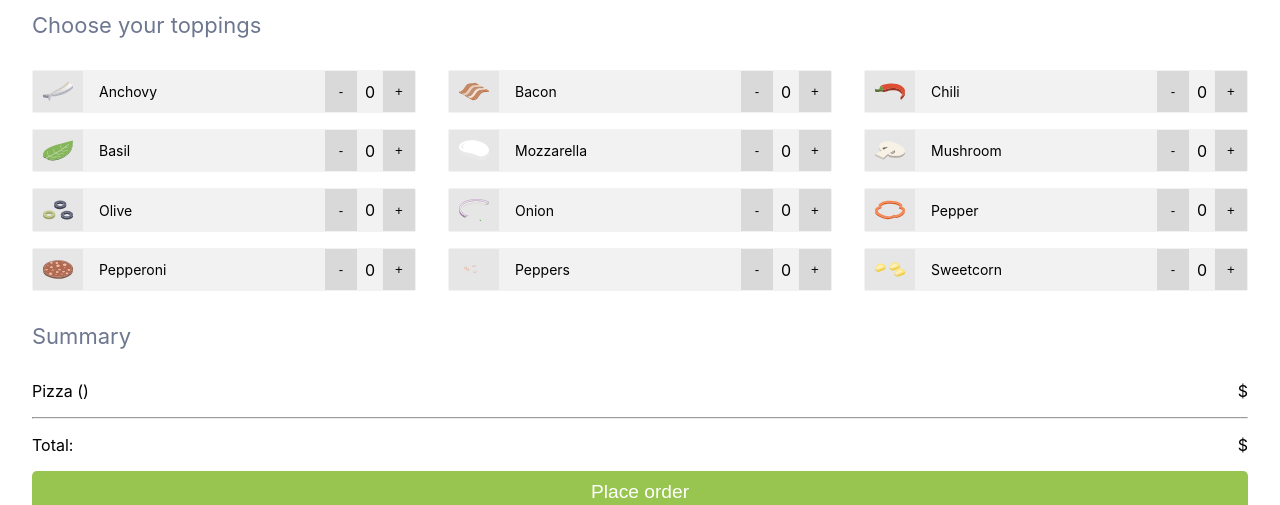
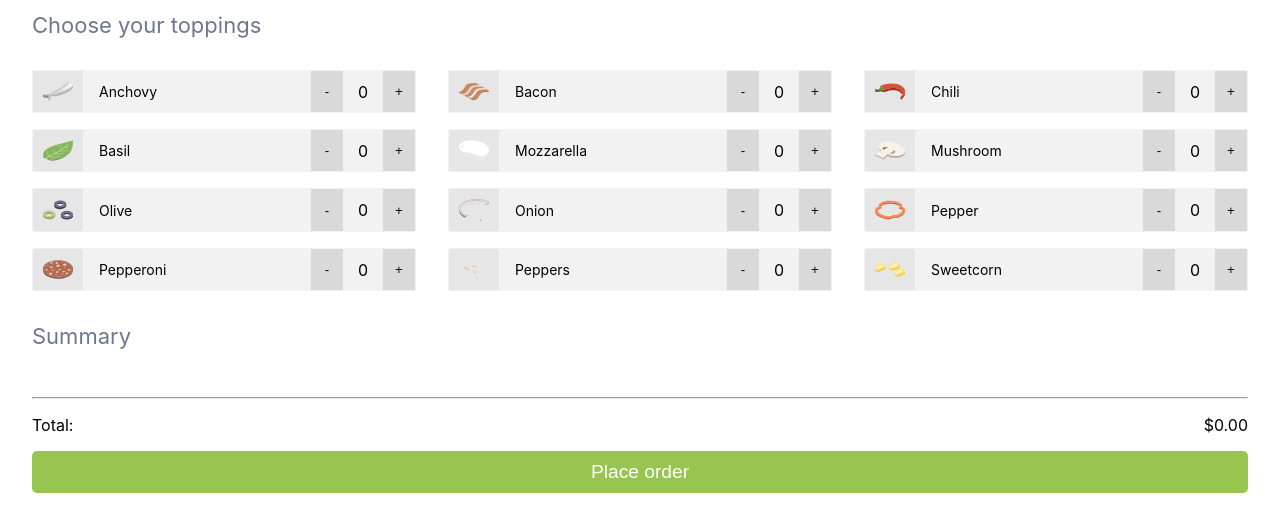
Before and after one commit to alun777/pizza-creator, a React (Create React App) app: page / in a window 1280 px wide. Shown: the part 444-949 px from the top of the page. Built offline with nearby package versions, Linux system fonts and the light colour scheme; the HTML template or start-up script is replaced by a standard one.

Commit message:
update state in app

```diff
--- a/src/components/PizzaCreatorAppForm/PizzaCreatorAppForm.js
+++ b/src/components/PizzaCreatorAppForm/PizzaCreatorAppForm.js
@@ -9,24 +9,94 @@ class PizzaCreatorAppForm extends Component {
   constructor(props) {
     super(props);
     this.state = {
-      summaryToppingList: []
+      selectedToppings: [],
+      selectedPizzaSize: '',
+      selectedPizzaPrice: ''
+    }
+    this.addSelectToppingAmount = this.addSelectToppingAmount.bind(this)
+    this.minusSelectedToppingAmount = this.minusSelectedToppingAmount.bind(this)
+    this.handleSelectedSize = this.handleSelectedSize.bind(this)
+  }
+
+  setSelectedTopping(newList) {
+    this.setState({
+      selectedToppings: newList
+    })
+  }
+
+  updateSelectedToppingAmount(toppingName, price, delta) {
+    const { selectedToppings } = this.state;
+    const selectedTopping = selectedToppings.find(({ name }) => {
+      return name === toppingName;
+    })
+
+    const amount = selectedTopping ? selectedTopping.amount : 0;
+    const newAmount = (amount + delta >= 0) ? amount + delta : 0;
+
+    if (selectedTopping === undefined && newAmount > 0) {
+      const newList = [...selectedToppings, {
+        name: toppingName,
+        amount: newAmount,
+        price
+      }];
+      this.setSelectedTopping(newList);
+    } else if (selectedTopping) {
+      const selectedToppingIndex = selectedToppings.indexOf(selectedTopping);
+      const newList = [...selectedToppings];
+      newList[selectedToppingIndex].amount = newAmount
+      this.setSelectedTopping(newList);
     }
   }
 
-  addToSummaryList = (toppingListId)=> {
-    if (toppingListId != null){
-      console.log(toppingListId)
+  addSelectToppingAmount(name, price, value = 1) {
+    this.updateSelectedToppingAmount(name, price, value)
+  }
+
+  minusSelectedToppingAmount(name, price, value = 1) {
+    this.updateSelectedToppingAmount(name, price, -value)
+  }
+
+  handleSelectedSize(name, price) {
+    this.setState({
+      selectedPizzaSize: name,
+      selectedPizzaPrice: price
+    })
+  }
+
+  getSummaryTotal() {
+    const { selectedPizzaPrice, selectedToppings } = this.state;
+
+    let totalToppingPrice = 0
+    for (let i = 0; i < selectedToppings.length; i++) {
+      totalToppingPrice = totalToppingPrice + selectedToppings[i].price * selectedToppings[i].amount
     }
+
+    const total = parseFloat(selectedPizzaPrice + totalToppingPrice).toFixed(2);
+
+    return total
   }
 
   render() {
+    const { selectedToppings, selectedPizzaSize, selectedPizzaPrice } = this.state
     return (
       <section className="pizza__creator__app">
         <form action="">
-          <DetailsSection></DetailsSection>
-          <SizesSections></SizesSections>
-          <ToppingsSection addToSummaryList={this.addToSummaryList}></ToppingsSection>
-          <SummarySection selectedToppings={[]} selectedPizza={{}} total={''}></SummarySection>
+          <DetailsSection />
+          <SizesSections
+            selectedPizzaSize={selectedPizzaSize}
+            handleSelectedSize={this.handleSelectedSize}
+          />
+          <ToppingsSection
+            selectedToppings={selectedToppings}
+            onAmountAdd={this.addSelectToppingAmount}
+            onAmountMinus={this.minusSelectedToppingAmount}
+          />
+          <SummarySection
+            selectedToppings={selectedToppings}
+            selectedPizzaSize={selectedPizzaSize}
+            selectedPizzaPrice={selectedPizzaPrice}
+            total={this.getSummaryTotal()}
+          />
         </form>
       </section>
     )
--- /dev/null
+++ b/src/components/PizzaSize/PizzaSize.js
@@ -0,0 +1,41 @@
+import React, { Component } from 'react';
+import pizzaImg from '../../assets/size.png';
+
+
+class PizzaSize extends Component {
+  constructor(props) {
+    super(props);
+    this.state = {}
+  }
+
+  getPizzaSizeClassName(){
+    const { selectedPizzaSize, name } = this.props;
+    const opacityClassName = selectedPizzaSize ? 'size__opacity' : '';
+    if (selectedPizzaSize === name ){
+      return `size size__${name} size__active`
+    } else {
+      return `size size__${name} ${opacityClassName}`
+    }
+  }
+
+  render() {
+    const { name, price, handleSelectedSize } = this.props
+    return (
+      <div
+        className={this.getPizzaSizeClassName()}
+        onClick={() => handleSelectedSize(name, price)}
+        key={name}
+      >
+        <img src={pizzaImg} alt={name} />
+        <div>
+          {name}
+          <br />
+          <span className="size__price">${price}</span>
+        </div>
+      </div>
+
+    )
+  }
+}
+
+export default PizzaSize;
--- /dev/null
+++ b/src/components/PizzaSize/index.js
@@ -0,0 +1,3 @@
+import PizzaSize from './PizzaSize';
+
+export default PizzaSize;
--- a/src/components/SummarySection/SummarySection.js
+++ b/src/components/SummarySection/SummarySection.js
@@ -1,27 +1,22 @@
-import React, { Component } from 'react';
+import React from 'react';
 import SubmitButton from '../SubmitButton';
 
-class SummarySection extends Component {
-  constructor(props){
-    super(props);
-  }
 
-  render() {
-    const { selectedToppings, selectedPizza, total } = this.props
+const SummarySection =({ selectedToppings, selectedPizzaSize, total, selectedPizzaPrice }) => {
   return (
     <section className="section summary">
       <h2 className="section__title">Summary</h2>
       <ul className="items">
         <li className="item">
-            <span className="item__name">Pizza ({selectedPizza.name})</span>
-            <span className="item__price">${selectedPizza.price}</span>
+          <span className="item__name">{selectedPizzaSize? `Pizza (${selectedPizzaSize})` : ''}</span>
+          <span className="item__price">{selectedPizzaPrice? `$${selectedPizzaPrice}`: ''}</span>
         </li>
         {
           selectedToppings.map(({ name, price, amount }) => {
-              return (
-                <li className="item">
+            return  amount > 0 && (
+              <li className="item" key={name}>
                 <span className="item__name">{name} * {amount}</span>
-                  <span className="item__price">${price}</span>
+                <span className="item__price">${(price*amount).toFixed(2)}</span>
               </li>
             )
           })
@@ -40,6 +35,5 @@ class SummarySection extends Component {
     </section>
   )
 }
-}
 
 export default SummarySection;
--- /dev/null
+++ b/src/components/ToppingList/ToppingList.js
@@ -0,0 +1,55 @@
+import React, { Component } from 'react';
+
+class ToppingList extends Component {
+  constructor(props) {
+    super(props);
+    this.getToppingClassName=this.getToppingClassName.bind(this);
+    this.getSelectedTopping=this.getSelectedTopping.bind(this)
+    this.getAmount=this.getAmount.bind(this);
+
+  }
+
+  getSelectedTopping() {
+    const { selectedToppings, name } = this.props;
+
+    const selectedTopping = selectedToppings.find(({ name: selectedToppingName }) => selectedToppingName === name);
+
+    return selectedTopping
+  }
+
+  getToppingClassName() {
+    const selectedTopping = this.getSelectedTopping();
+    const active = selectedTopping && selectedTopping.amount > 0;
+
+    if (!active) {
+      return 'topping';
+    }
+    return 'topping topping__active'
+  }
+
+  getAmount() {
+    const selectedTopping = this.getSelectedTopping();
+    const amount = selectedTopping ? selectedTopping.amount : 0;
+    return amount;
+  }
+
+
+  render() {
+    const { srcImg, name, onAmountAdd, onAmountMinus, price } = this.props
+    return (
+      <div
+        className={this.getToppingClassName()}
+      >
+        <img src={srcImg} alt={name}></img>
+        <span>{name}</span>
+        <div className="topping__amount">
+          <button type="button" onClick={() => onAmountMinus(name, price)}>-</button>
+          <span>{this.getAmount()}</span>
+          <button type="button" onClick={() => onAmountAdd(name, price)}>+</button>
+        </div>
+      </div>
+    )
+  }
+}
+
+export default ToppingList;
--- /dev/null
+++ b/src/components/ToppingList/index.js
@@ -0,0 +1,3 @@
+import ToppingList from './ToppingList';
+
+export default ToppingList;
--- a/src/components/ToppingsSection/ToppingsSection.js
+++ b/src/components/ToppingsSection/ToppingsSection.js
@@ -1,4 +1,5 @@
 import React, { Component } from 'react';
+import ToppingList from '../ToppingList/index';
 // import anchovy from '../assets/toppings/anchovy.svg';
 // import bacon from '../assets/toppings/bacon.svg';
 // import basil from '../assets/toppings/basil.svg';
@@ -90,53 +91,28 @@ class ToppingsSection extends Component {
         isChosen: false
       }]
     }
-    this.handleToppingClick = this.handleToppingClick.bind(this);
   }
 
-
-  handleToppingClick(toppingListId) {
-    const newList = [...this.state.toppingsList]
-    newList[toppingListId].isChosen = !newList[toppingListId].isChosen
-    this.setState({
-      toppingsList: newList
-    })
-    const newItemInSummary = this.updateSummaryList(toppingListId)
-    this.props.addToSummaryList(newItemInSummary)
-  }
-
-  updateSummaryList(toppingListId){
-    if (this.state.toppingsList[toppingListId].isChosen) {
-      return toppingListId
-    } else {
-      return null
-    }
-  }
-
-
-
   render() {
+    const { selectedToppings, onAmountAdd, onAmountMinus } = this.props
+    const { toppingsList } = this.state
     return (
       <React.Fragment>
         <section className="section toppings">
           <h2 className="section__title">Choose your toppings</h2>
           <div className="toppings__container">
             {
-              this.state.toppingsList.map(({ id, srcImg, name, isChosen }) => {
-                const toppingActiveClassName = isChosen ? "topping topping__active" : "topping"
+              toppingsList.map(({ id, srcImg, name, price }) => {
                 return (
-                  <div
-                    className={toppingActiveClassName}
-                    key={id}
-                    onClick={() => { this.handleToppingClick(id) }}
-                  >
-                    <img src={srcImg} alt={name}></img>
-                    <span>{name}</span>
-                    <div className="topping__amount">
-                      <button type="button">-</button>
-                      <span>0</span>
-                      <button type="button">+</button>
-                    </div>
-                  </div>
+                  <ToppingList
+                    price={price}
+                    id={id}
+                    srcImg={srcImg}
+                    name={name} key={id}
+                    selectedToppings={selectedToppings}
+                    onAmountAdd={onAmountAdd}
+                    onAmountMinus={onAmountMinus}
+                  />
                 )
               })
             }
--- a/src/index.css
+++ b/src/index.css
@@ -125,6 +125,10 @@ body {
   border-color: rgba(0, 0, 0, 0.2)!important;
 }
 
+.size__opacity {
+  opacity: 0.5;
+}
+
 .toppings__container {
   display: grid;
   grid-template-columns: repeat(3, 1fr);
@@ -152,6 +156,10 @@ body {
   color: white!important;
 }
 
+.topping__active .topping__amount > button {
+  color: white;
+}
+
 .topping > img {
   width: 50px;
   height: 100%;
@@ -167,7 +175,8 @@ body {
 
 .topping__amount {
   display: grid;
-  grid-template-columns: 2rem auto 2rem;
+  grid-template-columns: 2rem 1.5rem 2rem;
+  text-align: center;
   height: 100%;
   align-items: center;
   grid-gap: 0.5rem;
```
Also changed, not shown: src/components/SizesSection/SizesSection.js (+9 -64 lines). Lines whose indentation alone changed are shown as unchanged.
